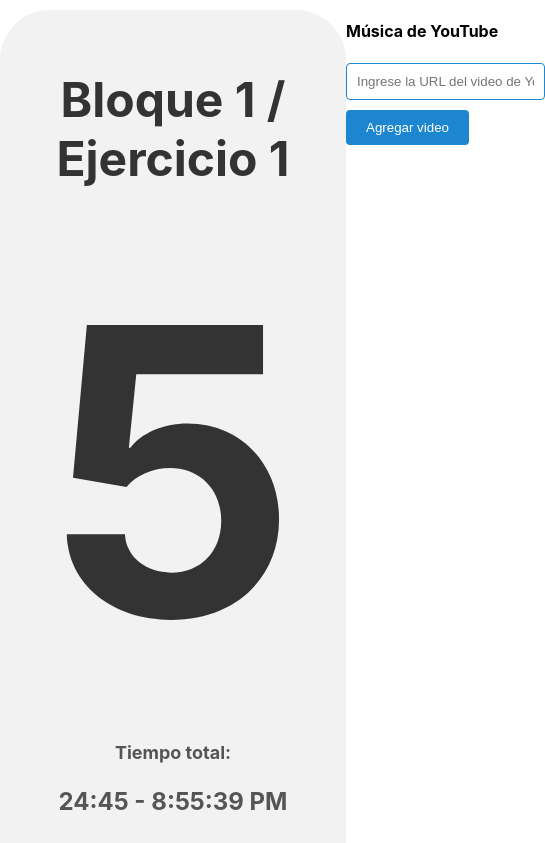
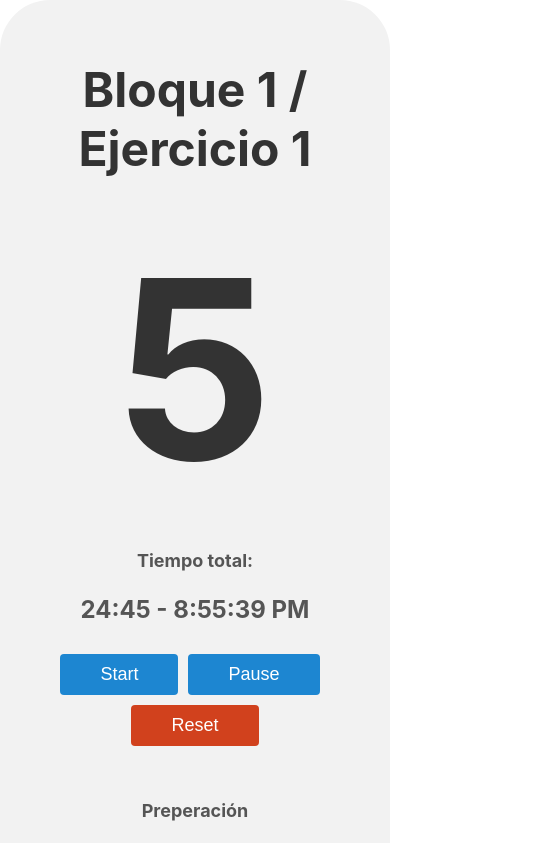
Before and after one commit to jjpicante/tabatatimer, a React (Create React App) app: page / in a window 390 px wide. Shown: the top 843 px of the page, 545 px wide, since content can reach past the window. Built offline with nearby package versions, Linux system fonts and the light colour scheme.

Commit message:
responsive para mobile

```diff
--- a/src/App.module.css
+++ b/src/App.module.css
@@ -8,3 +8,9 @@
   display: flex;
   justify-content: center;
 }
+
+@media (max-width: 768px){
+  .container {
+    flex-direction: column;
+  }
+}
--- a/src/Components/Ejercicios/ejercicios.module.css
+++ b/src/Components/Ejercicios/ejercicios.module.css
@@ -31,3 +31,20 @@ textarea{
     display: flex;
     flex-direction: column;
 }
+
+@media (max-width: 768px){
+    .ejercicios{
+        position:relative;
+        width: 100%;
+        height: 100%;
+        border-radius: 5px;
+     }
+
+     .currentRound{
+        position:absolute;
+        border-radius: 5px;
+        top:-1600px;
+        left:10px;
+        font-size:2.5rem;
+     }
+}
--- a/src/Components/Tabata/tabata.module.css
+++ b/src/Components/Tabata/tabata.module.css
@@ -126,3 +126,18 @@
 .resetButton:active {
   transform: translateY(2px); /* Mueve el botón hacia abajo cuando se presiona */
 }
+
+@media (max-width: 768px){
+  .timeRemaining {
+    font-size: 250px;
+  }
+
+  .resetButton {
+    margin-top: 10px;
+    background-color: #d1411d;
+  }
+
+  .container{
+    margin-top:0px
+  }
+}
--- a/src/Components/Youtube/youtube.module.css
+++ b/src/Components/Youtube/youtube.module.css
@@ -3,13 +3,28 @@
     color: white;
     padding: 10px 20px;
     border: none;
-    border-radius: 4px;
+    border-radius: 10px;
     cursor: pointer;
   }
 
   .inputStyle {
     padding: 10px;
     border: 1px solid #1d86d1;
-    border-radius: 4px;
+    border-radius: 10px;
     margin-bottom: 10px;
   }
+
+  @media (max-width: 768px){
+    .container{
+      display: flex;
+      flex-direction: column;
+      width: 100%;
+      align-items: center;
+    }
+
+    iframe{
+      margin-top: 10px;
+      width: 100%;
+      border-radius: 20px;
+    }
+  }
```
